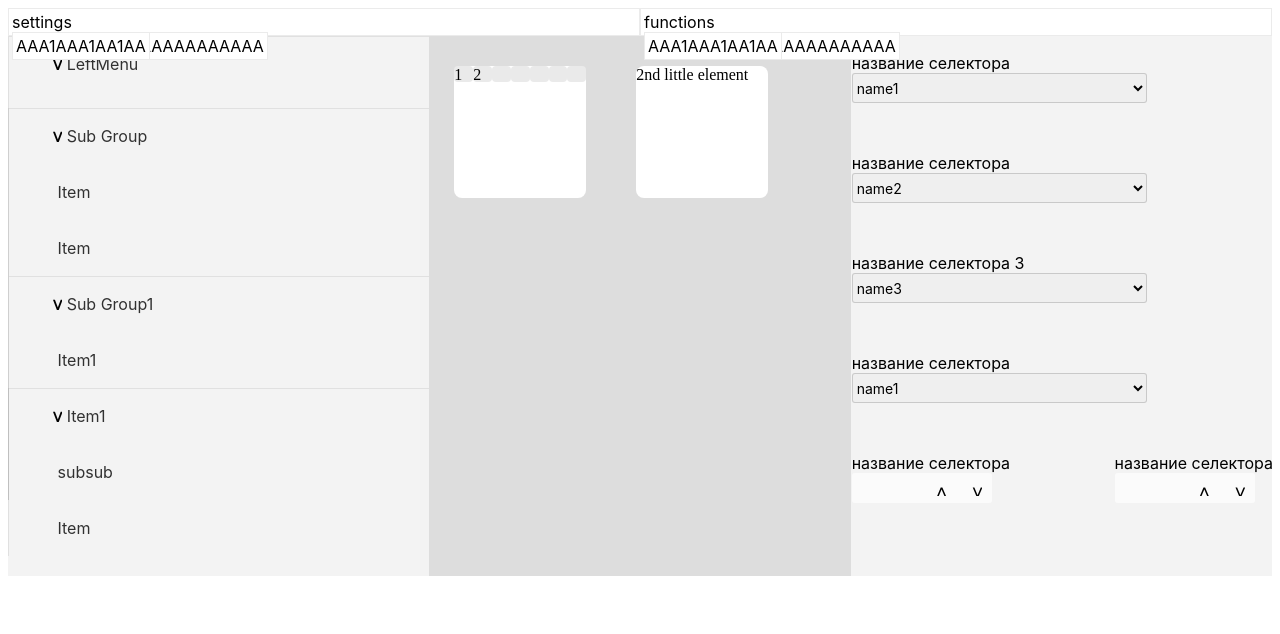
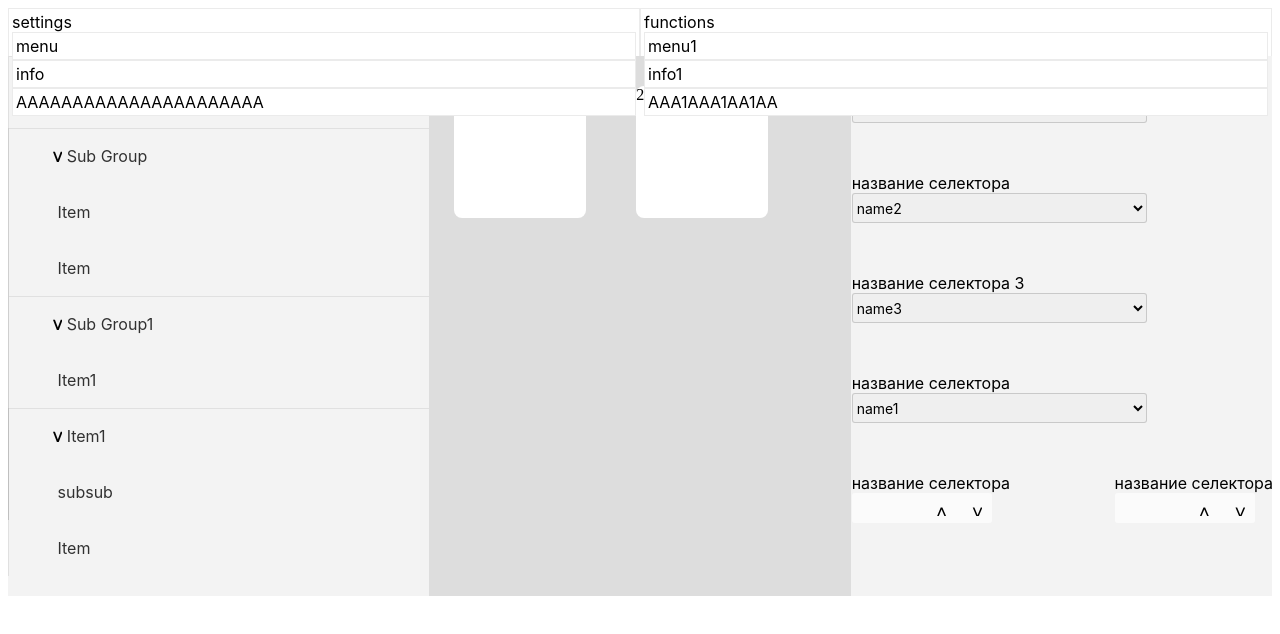
Before and after one commit to igordmax/electronapp, a Vue app: page / in a window 1280 px wide. Both pictures are taken after a click on the element "settings". Shown: the top 634 px of the page. Built offline with nearby package versions, Linux system fonts and the light colour scheme.

Commit message:
header menu fix

```diff
--- a/src/components/HeaderMenu.vue
+++ b/src/components/HeaderMenu.vue
@@ -4,16 +4,17 @@
     v-for="component in upperMenuSection"
     v-bind:key="component.sectionName"
     @click="testing(component.ident)"
+
   >
     {{component.sectionName}}
-    <ul>
+
       <li class="dropdown-content"
-        v-show="this.open"
+        v-show="this.open && item.ident==component.ident"
         v-for="item in sectionsData"
         v-bind:key="item.names">
       {{item.names}}
       </li>
-    </ul>
+
   </ul>
  <!-- <div class="menu"
     @click.prevent="toggle"
@@ -91,10 +92,9 @@ event.stopPropagation();
 },
     testing: function(e) {
 console.log(e);
-if (e=="settings")
+//if (e=="settings")
 //alert ('aaaaaaaaaaaaaaaaaaa')
 this.open=!this.open;
-//this.addEventListener('click',e => console.log(e.target))
   }
 }
 }
@@ -105,7 +105,7 @@ this.open=!this.open;
 position: relative;
   }
   li.dropdown-content{
-  position: absolute;
+  position: relative;
   /*transform: scale(3);*/
   z-index: 1;
   /*padding-top: 16px;*/
--- a/src/components/MainSection.vue
+++ b/src/components/MainSection.vue
@@ -5,9 +5,9 @@
         <div
        class="inputOutputStyle"
        v-for="item in controllerProperties"
-       v-bind:key="item.controllerInputName"
+       v-bind:key="item.controllerInputName1"
        @click="toggle(item)" >
-       {{item.controllerInputName}}
+       {{item.controllerInputName1}}
         </div>
 
       </div>
@@ -23,15 +23,13 @@ export default {
   name: 'MainSection',
   data: function() {
     return {
-  controllerProperties: [
-        {controllerInputName: "1"},
-        {controllerInputName: "2"},
-        {controllerOutputName: "com1"},
-        {controllerOutputName: "com2"},
-        {controllerOutputName: "com3"},
-        {controllerName: "sdfsdds"},
-        {controllerPinNames: "D10000-D54544"},
-      ]
+  controllerProperties: {
+        controllerInputName1: "1" ,
+        controllerInputName2: "2" ,
+        controllerOutputName: "com1",
+        controllerName: "sdfsdds",
+        controllerPinNames: "D10000-D54544"
+    }
     }
   },
   methods: {
@@ -41,6 +39,7 @@ export default {
   },
   computed: {
     InputNameFilter () {
+
       return this.controllerProperties.controllerInputName
     }
   }
```
